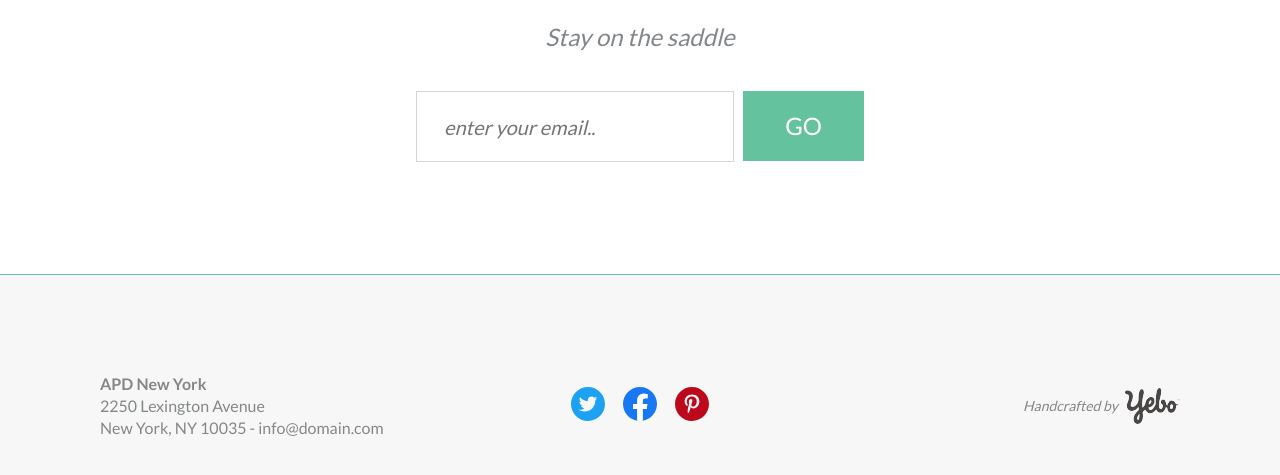
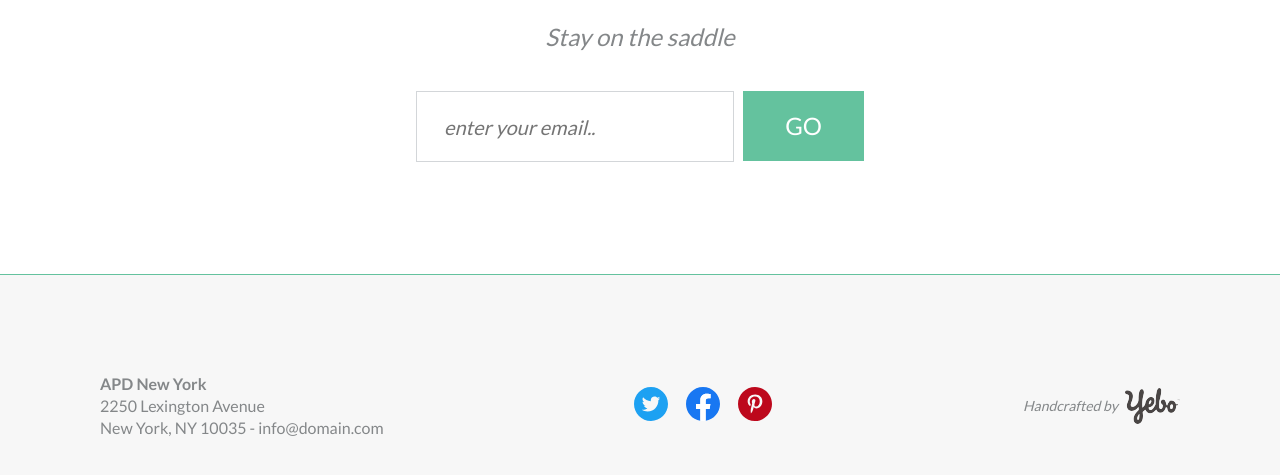
Before and after one commit to 7John/VintageOliva, a plain HTML site: page index.html in a window 1280 px wide. Shown: the part 3816-4291 px from the top of the page. Drawn offline with nearby package versions, Linux system fonts and the light colour scheme; files whose address does not match are found by name.

Commit message:
Update style.css

```diff
--- a/style.css
+++ b/style.css
@@ -626,7 +626,7 @@ nav > ul > li > a:hover {
 }
 
 .footer__social {
-	margin-left: -126px;
+	margin: 0 auto;
 	width: 138px;
 	display: flex;
 	align-items: center;
```
